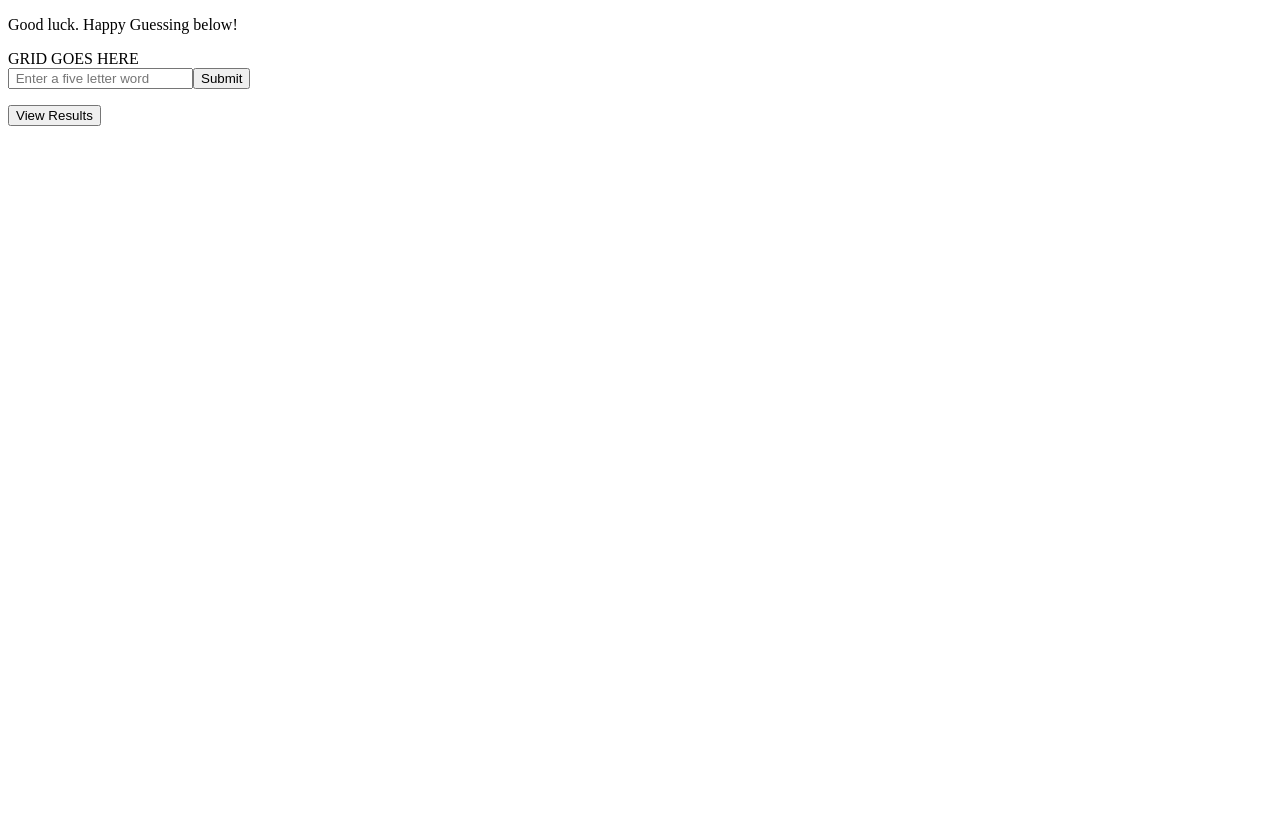
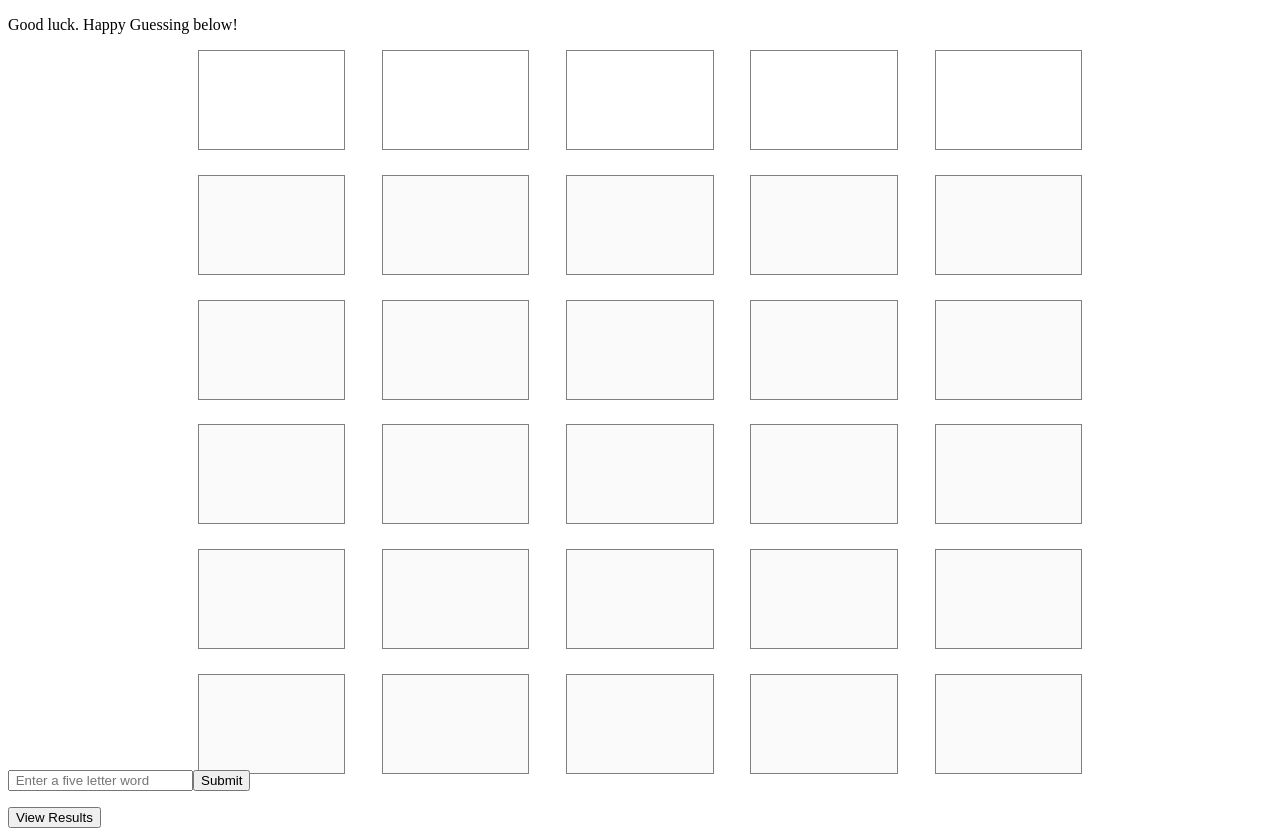
Before and after one commit to daps-codes/wordle-app, a React (Vite) app: page /game in a window 1280 px wide. Before the commit the page ends 800 px from the top, so only its background shows below. Built offline with nearby package versions, Linux system fonts and the light colour scheme; no server answers.

Commit message:
Render grid

```diff
--- a/src/pages/Game.jsx
+++ b/src/pages/Game.jsx
@@ -1,7 +1,7 @@
 import { useState, useEffect } from "react";
 import { useNavigate } from 'react-router-dom';
 import { getWord } from '../js/word.js';
-
+import Grid from '../components/Grid.jsx';
 
 function Game(){
     const [round, setRound] = useState(1);
@@ -93,7 +93,9 @@ function Game(){
     return (
         <div>
             <p>Good luck. Happy Guessing below!</p>
-            <div id="grid">GRID GOES HERE</div>
+            <div id="grid">
+                <Grid height={6} width={5}/>
+            </div>
             <input id="guess" placeholder=" Enter a five letter word"></input>
             <button id="submit" onClick={checkGuess}>Submit</button>
             <p id="guessResult"></p>
```
